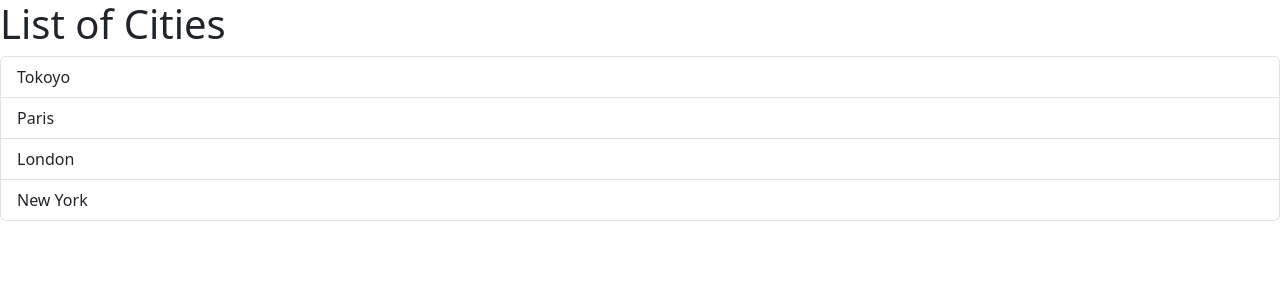
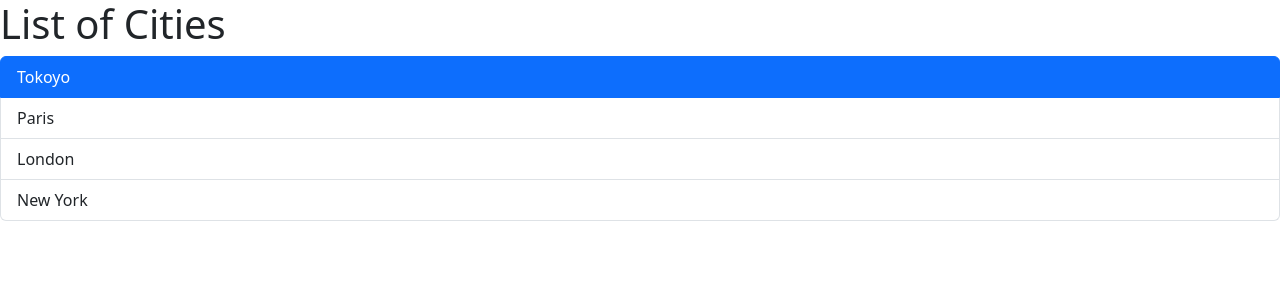
Before and after one commit to dev5212512/first-react-app, a React (Vite) app: page / in a window 1280 px wide. Shown: the top 300 px of the page. Built offline with nearby package versions, Linux system fonts and the light colour scheme.

Commit message:
Make use of state to select element in a list

```diff
--- a/src/components/ListGroup.tsx
+++ b/src/components/ListGroup.tsx
@@ -1,11 +1,26 @@
+import { useState } from "react";
+
 function ListGroup() {
+  const [selectedIndex, setSelectedIndex] = useState(0);
   const cities = ["Tokoyo", "Paris", "London", "New York"];
+
+  const handleClick = (index: number) => {
+    setSelectedIndex(index);
+  };
   return (
     <>
       <h1>List of Cities</h1>
       <ul className="list-group">
-        {cities.map((city) => (
-          <li className="list-group-item" key={city}>
+        {cities.map((city, index) => (
+          <li
+            className={
+              selectedIndex == index
+                ? "list-group-item active"
+                : "list-group-item"
+            }
+            key={index}
+            onClick={() => handleClick(index)}
+          >
             {city}
           </li>
         ))}
```
